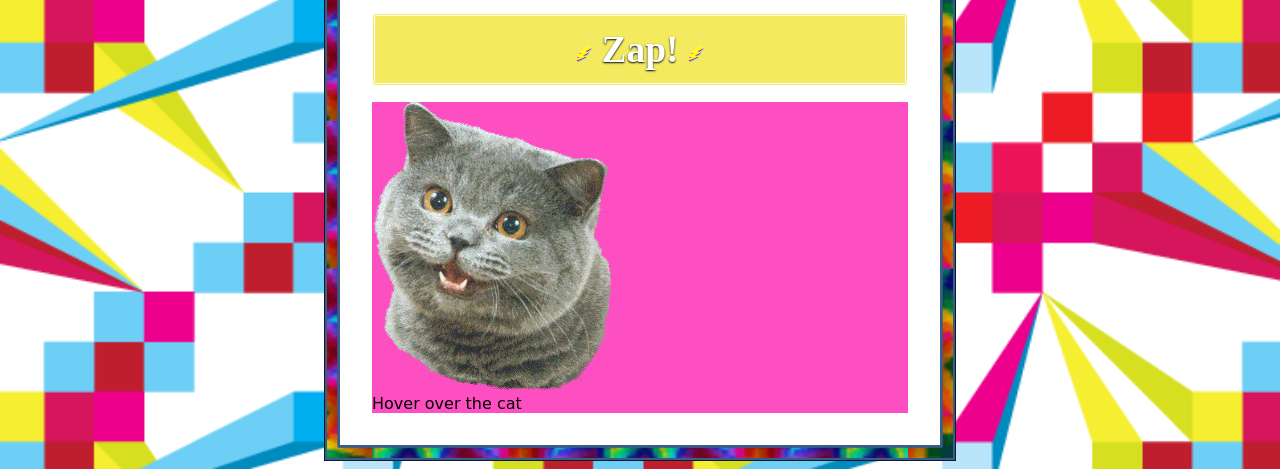
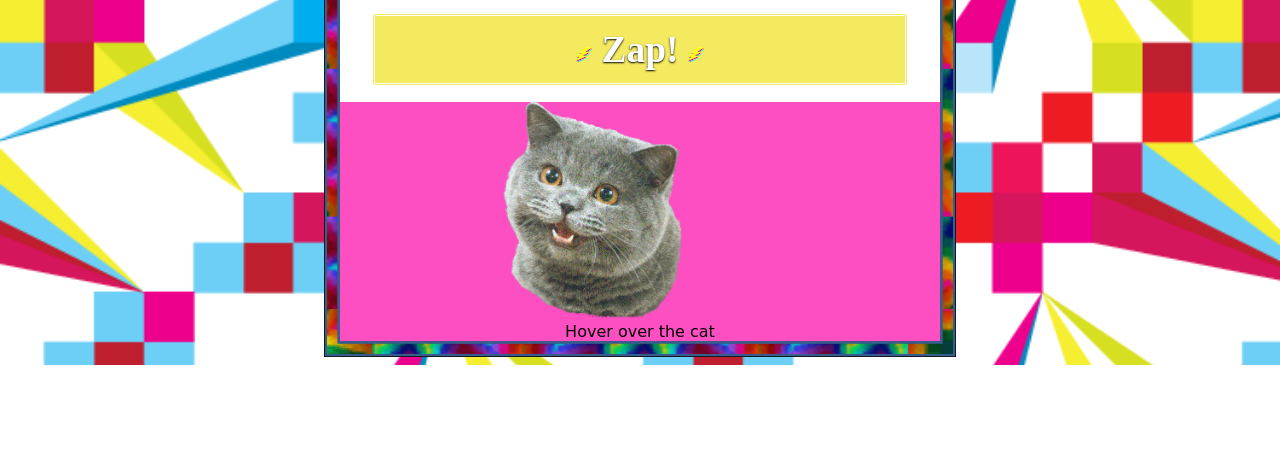
Before and after one commit to Liam-ucsd/134b, a plain HTML site: page app/hw3/index.html in a window 1280 px wide. Shown: the part 691-1160 px from the top of the page. After the commit the page ends 1056 px from the top, so only its background shows below. Drawn offline with Linux system fonts and the light colour scheme.

Commit message:
fixed cat size and text font, made pink area fill whole body, cannot seem to align cat properly or add proper padding under non-hover text

```diff
--- a/app/hw3/main.css
+++ b/app/hw3/main.css
@@ -124,13 +124,17 @@ svg {
 }
 footer{
   background-color: rgb(253,79,194);
+  margin: 0 -2rem -2rem -2rem;
   /*Need to stretch out somehow*/
+  text-align: center;
 }
-footer img{
-  width: 15rem;
+footer > div > img{
+  width: 30%;
 }
-footer span{
-  font-family: cursive;
+footer > span{
+  font-family: "Apple Chancery", cursive, serif;
+  font-size: 1rem;
+  margin-bottom: 2rem;
 }
 footer > div > img:hover + span{
   opacity: 1;
@@ -170,7 +174,3 @@ footer > div > span:before{
 }
 
 /* Oh no! The file has been truncated I guess you have to fill it in */
-
-/* Solution given should
-   be below 250 lines, the solution we had was
-   below 200 easily formatted */
```
